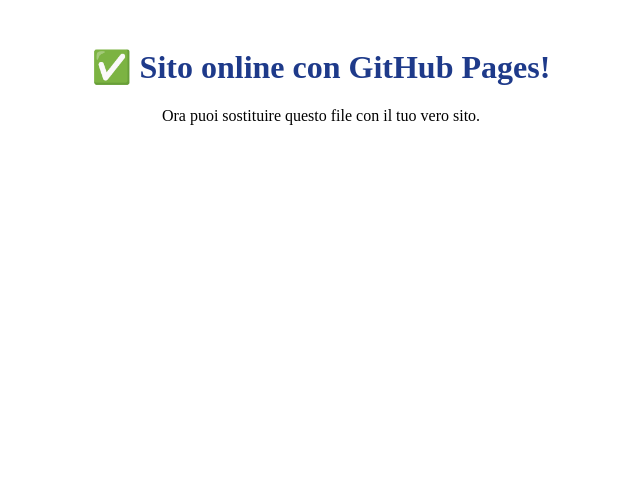
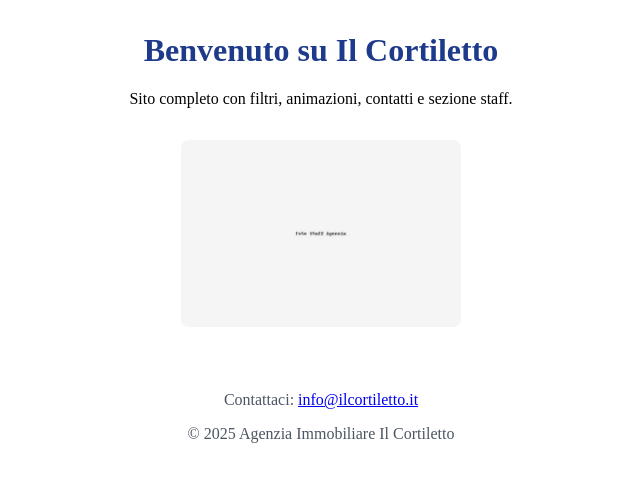
Before and after one commit to elrama1967/ilcortiletto, a plain HTML site: page index.html in a window 1280 px wide. Shown: the whole page, without its empty margins (319-959 px from the left). Drawn offline with Linux system fonts and the light colour scheme.

Commit message:
Add files via upload

```diff
--- a/index.html
+++ b/index.html
@@ -3,12 +3,16 @@
 <html lang="it">
 <head>
   <meta charset="UTF-8">
-  <title>Test GitHub Pages</title>
+  <title>Agenzia Il Cortiletto</title>
+  <link rel="icon" type="image/png" href="favicon.png">
 </head>
 <body>
-  <h1 style="text-align:center; margin-top:3rem; color:#1e3a8a;">
-    ✅ Sito online con GitHub Pages!
-  </h1>
-  <p style="text-align:center;">Ora puoi sostituire questo file con il tuo vero sito.</p>
+  <h1 style="text-align:center; color:#1e3a8a; margin-top:2rem;">Benvenuto su Il Cortiletto</h1>
+  <p style="text-align:center;">Sito completo con filtri, animazioni, contatti e sezione staff.</p>
+  <img src="foto-staff.jpg" alt="Foto Staff" style="display:block; margin:2rem auto; width:280px; border-radius:8px;">
+  <footer style="text-align:center; margin-top:4rem; color:#4b5563;">
+    <p>Contattaci: <a href="mailto:info@ilcortiletto.it">info@ilcortiletto.it</a></p>
+    <p>© 2025 Agenzia Immobiliare Il Cortiletto</p>
+  </footer>
 </body>
 </html>
```
